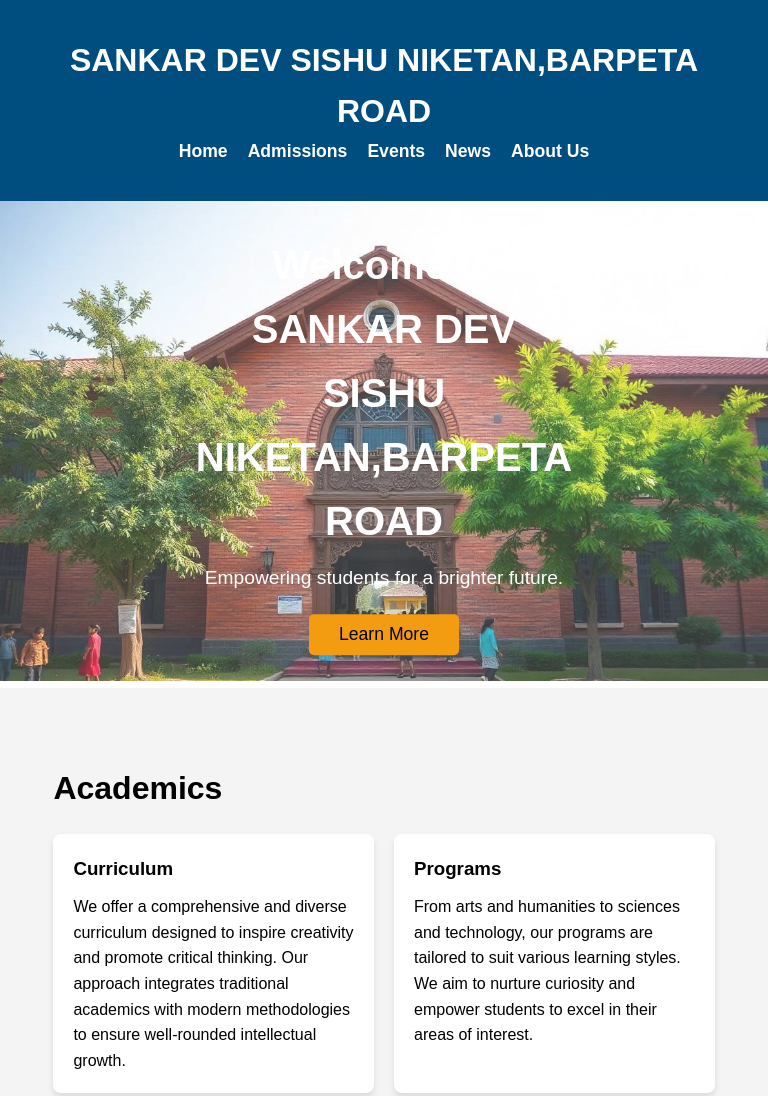
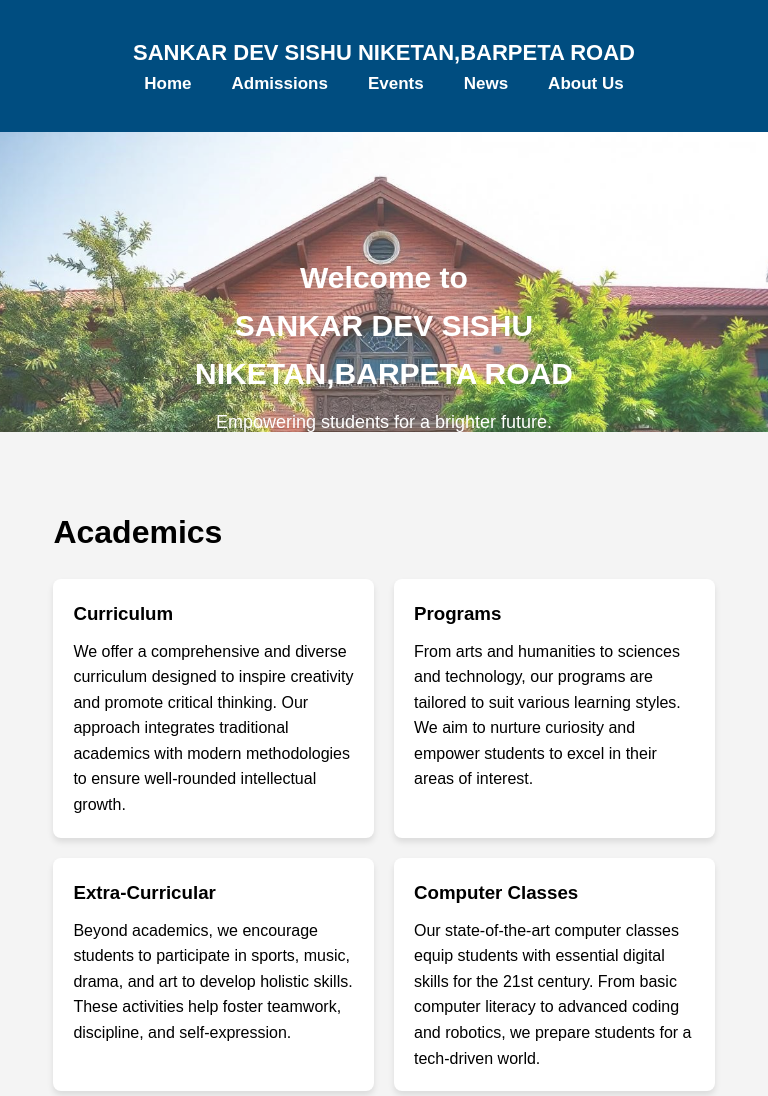
Before and after one commit to subhra03/School-Website, a plain HTML site: page index.html in a window 768 px wide. Shown: the top 1096 px of the page. Drawn offline with Linux system fonts and the light colour scheme.

Commit message:
Update styles.css

```diff
--- a/styles.css
+++ b/styles.css
@@ -314,6 +314,38 @@ footer {
 
 
 @media (min-width: 577px) and (max-width: 768px) {
+     header h1 {
+            font-size: 22px;
+        }
+
+        nav ul {
+            text-align: left;
+        }
+
+        nav ul li {
+            display: inline-block;
+            margin: 0 10px;
+        }
+
+        nav ul li a {
+            font-size: 17px;
+        }
+
+        .hero {
+            height: 300px;
+        }
+
+        .hero-text h2 {
+            font-size: 30px;
+        }
+
+        .hero-text p {
+            font-size: 18px;
+        }
+
+        .hero-text button {
+            padding: 10px 20px;
+        }
   .container {
     padding: 15px;
     font-size: 16px;
```
